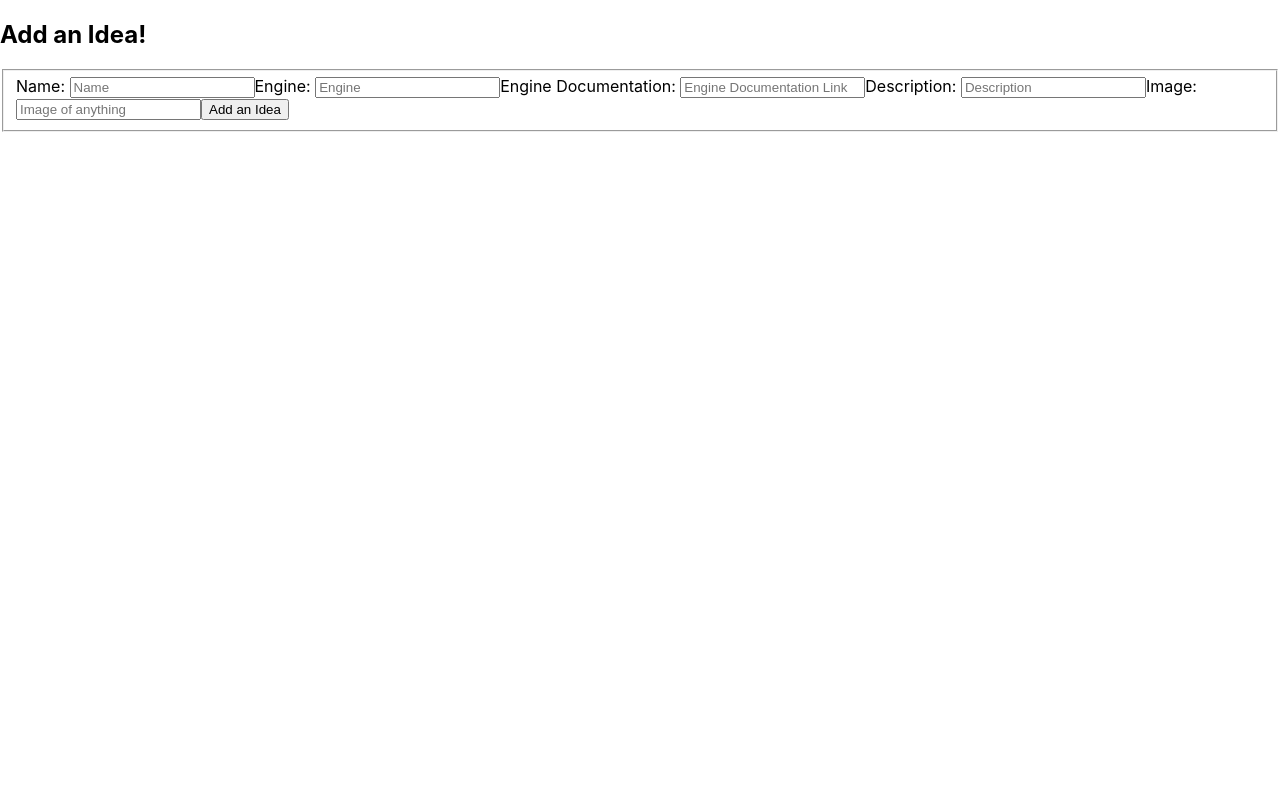
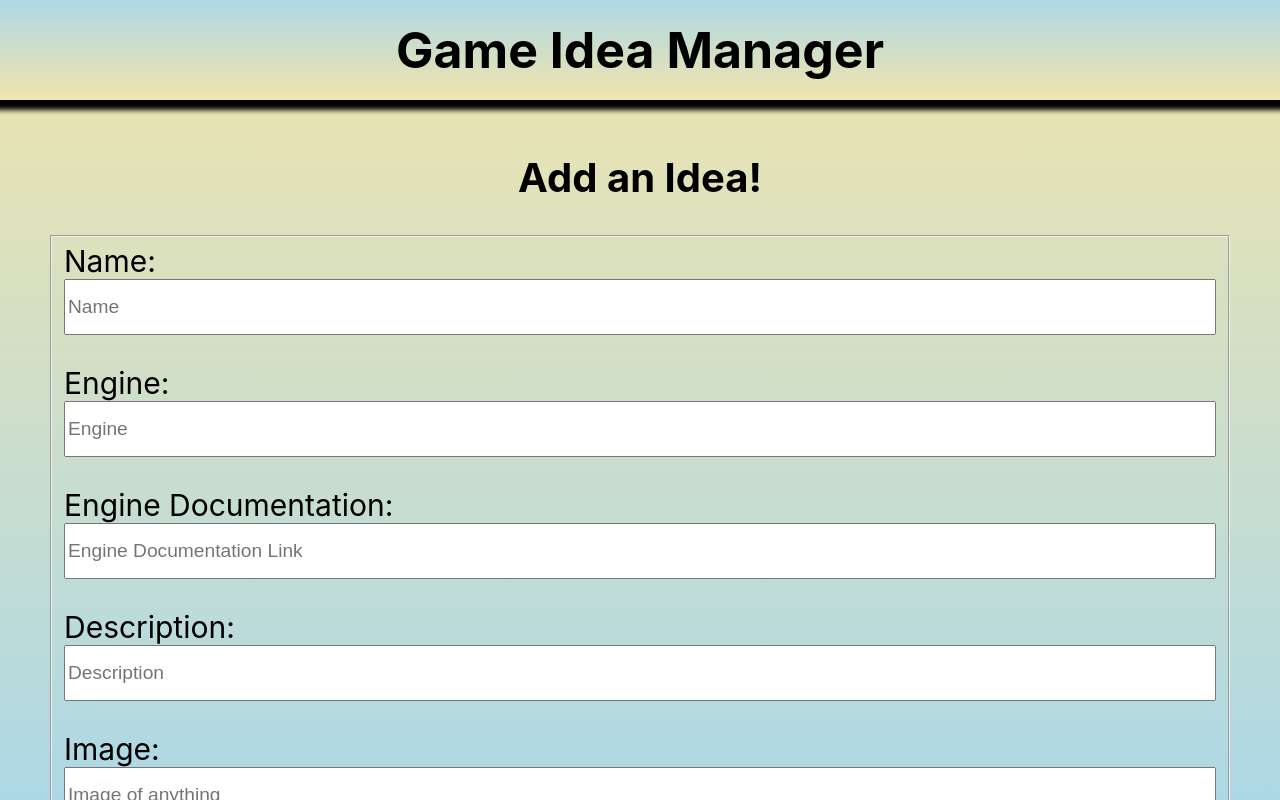
Before and after one commit to Dvec319/capstone-frontend, a React (Create React App) app: page /ideas/create in a window 1280 px wide. Shown: the top 800 px of the page. Built offline with nearby package versions, Linux system fonts and the light colour scheme.

Commit message:
Fix readme and add css styling to some pages

```diff
--- a/src/App.js
+++ b/src/App.js
@@ -1,8 +1,10 @@
 import {Outlet} from "react-router-dom"
+import Header from "./components/Header";
 
 function App() {
   return (
     <div className="App">
+      <Header/>
       <Outlet/>
     </div>
   );
--- a/src/components/Header.js
+++ b/src/components/Header.js
@@ -0,0 +1,11 @@
+function Header () {
+    return (
+        <div className="headerDiv">
+            <h1 className="headerH1">
+                Game Idea Manager
+            </h1>
+        </div>
+    )
+}
+
+export default Header;
--- a/src/index.css
+++ b/src/index.css
@@ -5,9 +5,120 @@ body {
     sans-serif;
   -webkit-font-smoothing: antialiased;
   -moz-osx-font-smoothing: grayscale;
+  background: linear-gradient(to bottom, #f1e5ac 0%, #add8e6 100%) no-repeat;
+  background-size: cover;
+  height: 100vh;
 }
 
 code {
   font-family: source-code-pro, Menlo, Monaco, Consolas, 'Courier New',
     monospace;
 }
+
+.headerDiv {
+  text-align: center;
+  background: linear-gradient(to bottom, #add8e6 0%, #f1e5ac 100%);
+  padding: 20px;
+  box-shadow: 0px 5px 5px 5px;
+}
+
+.headerH1 {
+  margin: 0 auto;
+  font-size: 50px;
+}
+
+.indexH1 {
+  text-align: center;
+}
+
+.indexA {
+  text-decoration: none;
+  color: black;
+}
+
+.indexA:hover {
+  text-decoration: underline;
+}
+
+
+.indexContainer {
+  display: flex;
+  justify-content: space-evenly;
+  flex-wrap: wrap;
+}
+
+.indexCard {
+  width: 300px;
+  margin: 20px;
+  background-color: black;
+  border-radius: 10px;
+  box-shadow: 0px 0px 15px 10px #add8e6;
+}
+
+.indexCard:nth-child(even) {
+  box-shadow: 0px 0px 15px 10px #f1e5ac;
+}
+
+.indexCard > img {
+  width: 100%;
+  height: 300px;
+  border-radius: 10px 10px 0px 0px;
+}
+
+.indexCard > a {
+  display: block;
+  text-align: none;
+  color: white;
+  text-align: center;
+  padding: 5px;
+  text-decoration: none;
+}
+
+.indexCard a:hover {
+  text-decoration: underline;
+}
+
+.createDiv {
+  display: flex;
+  flex-direction: column;
+  align-items: center;
+  margin: 20px;
+}
+
+.createDiv h2 {
+  font-size: 40px;
+}
+
+.createFieldset {
+  display: flex;
+  flex-direction: column;
+}
+
+@media only screen and (min-width: 768px) {
+  .createFieldset {
+    width: 90vw;
+
+  }
+
+  .createInput {
+    height: 50px;
+    font-size: larger;
+    margin-bottom: 30px;
+  }
+
+  .createLabel {
+    font-size: 30px;
+
+  }
+
+  .createAdd {
+  font-size: 30px;
+  width: 10%;
+  align-self: center;
+  }
+
+  .createHome {
+  margin-top: 10px;
+  font-size: 30px;
+  }
+}
--- a/src/pages/Create.js
+++ b/src/pages/Create.js
@@ -1,24 +1,25 @@
-import { Form } from "react-router-dom";
+import { Form, Link } from "react-router-dom";
 
 function Create(props) {
 	return (
-		<div>
+		<div className="createDiv">
 			<h2>Add an Idea!</h2>
 			<Form method='post' action='/ideas/create' className="createForm">
-                <fieldset>
-                    <label htmlFor="nameField">Name: </label>
-                    <input type="text" name="name" placeholder="Name" id="nameField" required/>
-                    <label htmlFor="engineField">Engine: </label>
-                    <input type="text" name="engine" placeholder="Engine" id="engineField" required/>
-                    <label htmlFor="engineDocsField">Engine Documentation: </label>
-                    <input type="text" name="engineDocs" placeholder="Engine Documentation Link" id="engineDocsField" required/>
-                    <label htmlFor="descriptionField">Description: </label>
-                    <input type="text" name="description" placeholder="Description" id="descriptionField" required/>
-                    <label htmlFor="imageField">Image: </label>
-                    <input type="text" name="image" placeholder="Image of anything" id="imageField" required/>
-                    <input type="submit" value="Add an Idea"/>
+                <fieldset className="createFieldset">
+                    <label htmlFor="nameField" className="createLabel">Name: </label>
+                    <input type="text" name="name" placeholder="Name" id="nameField" className="createInput" required/>
+                    <label htmlFor="engineField" className="createLabel">Engine: </label>
+                    <input type="text" name="engine" placeholder="Engine" id="engineField" className="createInput" required/>
+                    <label htmlFor="engineDocsField" className="createLabel">Engine Documentation: </label>
+                    <input type="text" name="engineDocs" placeholder="Engine Documentation Link" id="engineDocsField" className="createInput" required/>
+                    <label htmlFor="descriptionField" className="createLabel">Description: </label>
+                    <input type="text" name="description" placeholder="Description" id="descriptionField" className="createInput" required/>
+                    <label htmlFor="imageField" className="createLabel">Image: </label>
+                    <input type="text" name="image" placeholder="Image of anything" id="imageField" className="createInput" required/>
+                    <input type="submit" value="Add an Idea" className="createAdd"/>
                 </fieldset>
             </Form>
+            <Link to="/"><button className="createHome">Back Home</button></Link>
 		</div>
 	);
 }
--- a/src/pages/Index.js
+++ b/src/pages/Index.js
@@ -7,11 +7,11 @@ function Index (props) {
 
     return (
         <>
-        <Link to={`/ideas/create`}><h1>Add an Idea</h1></Link>
-            <div>
+        <Link to={`/ideas/create`} className="indexA"><h1 className="indexH1">Add an Idea!</h1></Link>
+            <div className="indexContainer">
                 {ideas.map((idea) => {
                     return (
-                        <div key={idea.id}>
+                        <div key={idea.id} className="indexCard">
                             <Link to={`/ideas/${idea.id}`}>
                             <img src={idea.image} alt={idea.name}/>
                             <h1>{idea.name}</h1>
```
Also changed, not shown: 1 other file (tests, documents, lock files or other folders).
